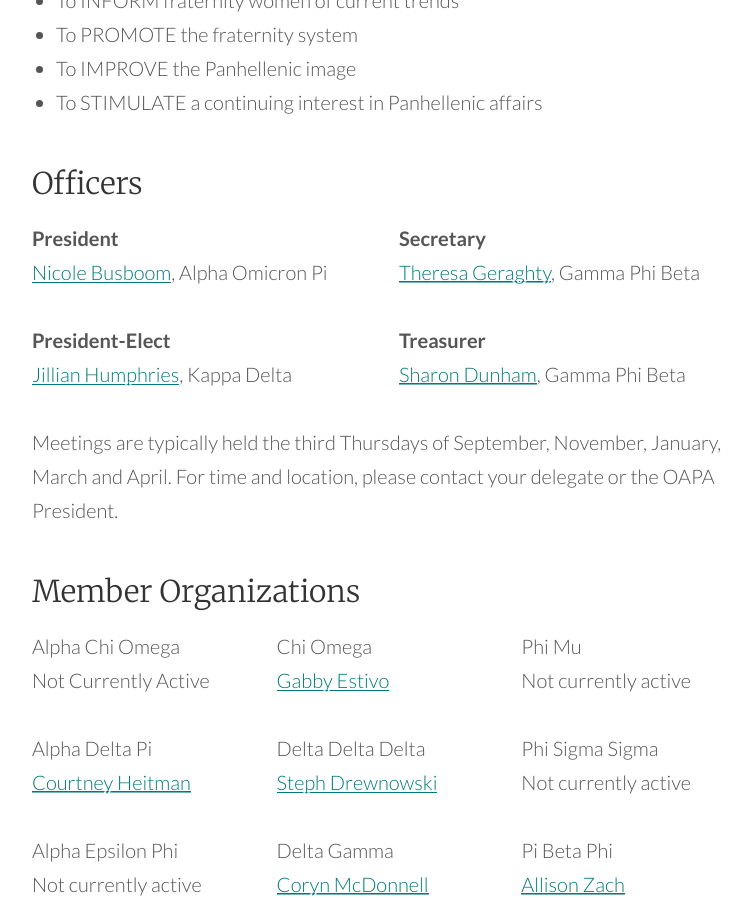
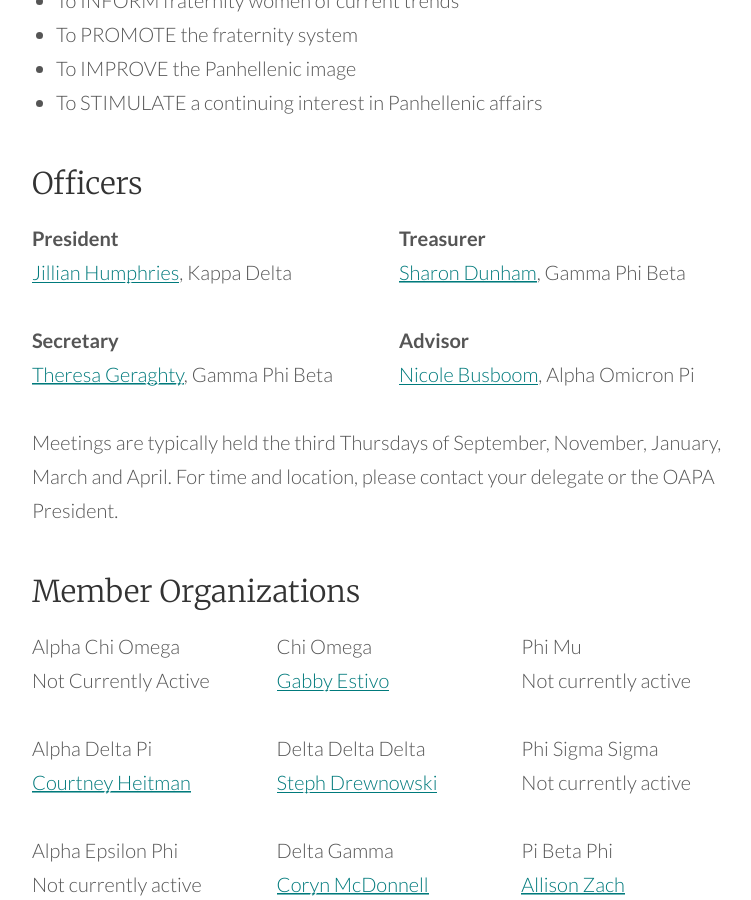
Before and after one commit to courtneyxann/oapa, a Jekyll site: the page built from docs/about-us.md, in a window 1280 px wide and 900 px high, scrolled down 783 px. Shown: the whole window, without its empty margins (251-1002 px from the left). Built offline with Jekyll 4.4.1, drawn with Linux system fonts in a browser that asks for light colours.

Commit message:
updated officers

```diff
--- a/docs/about-us.md
+++ b/docs/about-us.md
@@ -19,9 +19,6 @@
 <div class="officers">
 
 <p><strong>President</strong><br>
-<a href="mailto:nicole.busboom@gmail.com?subject=OAPA%20Information">Nicole Busboom</a>, Alpha Omicron Pi</p>
-
-<p><strong>President-Elect</strong><br>
 <a href="mailto:jillianhumphries@cox.net?subject=OAPA%20Information">Jillian Humphries</a>, Kappa Delta</p>
 
 <p><strong>Secretary</strong><br>
@@ -29,6 +26,9 @@
 
 <p><strong>Treasurer</strong><br>
 <a href="mailto:sdunham25@gmail.com?subject=OAPA%20Information">Sharon Dunham</a>, Gamma Phi Beta</p>
+
+<p><strong>Advisor</strong><br>
+<a href="mailto:nicole.busboom@gmail.com?subject=OAPA%20Information">Nicole Busboom</a>, Alpha Omicron Pi</p>
 
 </div>
 
```
